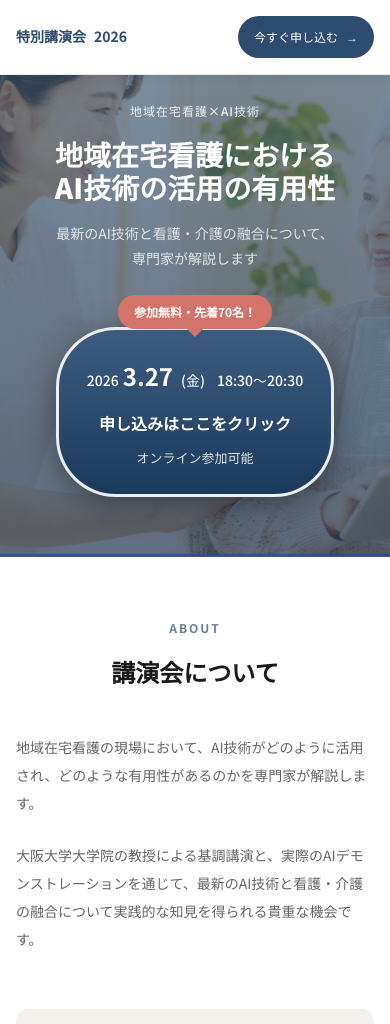
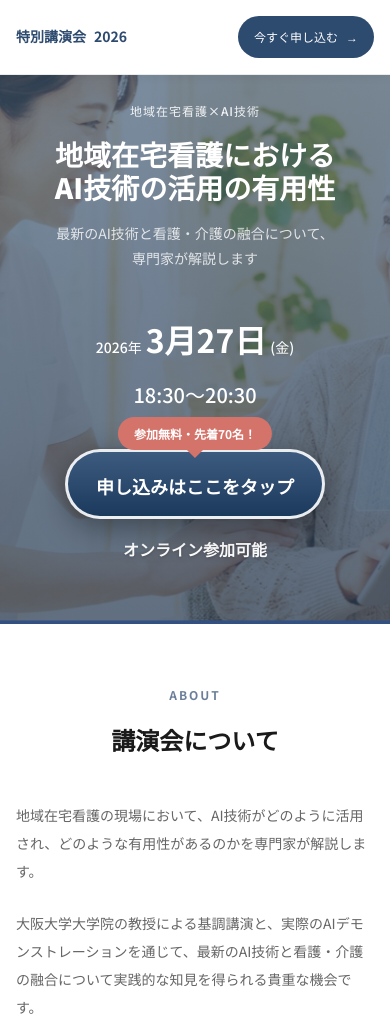
Before and after one commit to yurase342/kouenkai-lp, a plain HTML site: page index.html in a window 390 px wide. Shown: the top 1024 px of the page. Drawn offline with Linux system fonts and the light colour scheme.

Commit message:
index.htmlの更新

```diff
--- a/index.html
+++ b/index.html
@@ -168,6 +168,37 @@
             display: none;
         }
 
+        /* 日付情報（ボタンの外） */
+        .hero-date-info {
+            display: flex;
+            align-items: baseline;
+            justify-content: center;
+            gap: 8px;
+            margin-bottom: 24px;
+            color: var(--text-white);
+        }
+
+        .hero-date-year {
+            font-size: 22px;
+            font-weight: 500;
+        }
+
+        .hero-date-day {
+            font-size: 52px;
+            font-weight: 700;
+        }
+
+        .hero-date-weekday {
+            font-size: 22px;
+            font-weight: 500;
+        }
+
+        .hero-date-time {
+            font-size: 35px;
+            font-weight: 500;
+            margin-left: 8px;
+        }
+
         /* CTAボタン（吹き出し風） */
         .hero-cta-wrapper {
             position: relative;
@@ -206,8 +237,8 @@
             align-items: center;
             background: linear-gradient(180deg, #3d5a7f 0%, var(--primary-navy) 50%, #1a3a5c 100%);
             color: var(--text-white);
-            padding: 32px 64px;
-            border-radius: 100px;
+            padding: 20px 56px;
+            border-radius: 60px;
             text-decoration: none;
             transition: transform 0.3s, box-shadow 0.3s, border-color 0.3s;
             margin-top: 16px;
@@ -221,36 +252,8 @@
             border-color: rgba(255, 255, 255, 0.8);
         }
 
-        .hero-cta-date {
-            font-size: 22px;
-            font-weight: 500;
-            margin-bottom: 8px;
-            display: flex;
-            align-items: baseline;
-            gap: 4px;
-        }
-
-        .hero-cta-date .year {
-            font-size: 20px;
-        }
-
-        .hero-cta-date .day {
-            font-size: 36px;
-            font-weight: 700;
-        }
-
-        .hero-cta-date .weekday {
-            font-size: 20px;
-            margin-left: 4px;
-        }
-
-        .hero-cta-date .time {
-            font-size: 20px;
-            margin-left: 12px;
-        }
-
         .hero-cta-text {
-            font-size: 32px;
+            font-size: 28px;
             font-weight: 700;
             margin-top: 4px;
         }
@@ -261,6 +264,16 @@
             margin-top: 8px;
             opacity: 0.85;
         }
+
+        /* ボタン下のオンライン参加可能テキスト */
+        .hero-online-note {
+            margin-top: 20px;
+            font-size: 25px;
+            font-weight: 700;
+            color: var(--text-white);
+            text-shadow: 0 1px 3px rgba(0, 0, 0, 0.2);
+        }
+
 
         /* セクション共通 */
         section {
@@ -870,6 +883,33 @@
                 display: inline;
             }
 
+            /* 日付情報（スマホ用） */
+            .hero-date-info {
+                flex-wrap: wrap;
+                gap: 4px;
+                margin-bottom: 20px;
+            }
+
+            .hero-date-year {
+                font-size: 14px;
+            }
+
+            .hero-date-day {
+                font-size: 32px;
+            }
+
+            .hero-date-weekday {
+                font-size: 14px;
+            }
+
+            .hero-date-time {
+                font-size: 20px;
+                width: 100%;
+                text-align: center;
+                margin-left: 0;
+                margin-top: 4px;
+            }
+
             .hero-cta-label {
                 font-size: 12px;
                 padding: 6px 16px;
@@ -877,35 +917,17 @@
             }
 
             .hero-cta {
-                padding: 24px 28px;
-                border-radius: 60px;
-            }
-
-            .hero-cta-date {
+                padding: 14px 28px;
+                border-radius: 50px;
+            }
+
+            .hero-cta-text {
+                font-size: 18px;
+            }
+
+            .hero-online-note {
                 font-size: 16px;
-                flex-wrap: wrap;
-                justify-content: center;
-            }
-
-            .hero-cta-date .year {
-                font-size: 14px;
-            }
-
-            .hero-cta-date .day {
-                font-size: 24px;
-            }
-
-            .hero-cta-date .weekday {
-                font-size: 14px;
-            }
-
-            .hero-cta-date .time {
-                font-size: 14px;
-                margin-left: 8px;
-            }
-
-            .hero-cta-text {
-                font-size: 16px;
+                margin-top: 16px;
             }
 
             /* セクション共通 */
@@ -1220,19 +1242,21 @@
             <h1 class="hero-title">地域在宅看護における<br>AI技術の活用の有用性</h1>
             <p class="hero-subtitle">最新のAI技術と看護・介護の融合について、<br class="sp-only">専門家が解説します</p>
 
+            <!-- 日付情報（ボタンの外） -->
+            <div class="hero-date-info">
+                <span class="hero-date-year">2026年</span>
+                <span class="hero-date-day">3月27日</span>
+                <span class="hero-date-weekday">(金)</span>
+                <span class="hero-date-time">18:30〜20:30</span>
+            </div>
+
             <div class="hero-cta-wrapper">
                 <div class="hero-cta-label">参加無料・先着70名！</div>
                 <a href="https://forms.gle/PoKS8vL29y7qfzpc6" class="hero-cta" target="_blank">
-                    <div class="hero-cta-date">
-                        <span class="year">2026</span>
-                        <span class="day">3.27</span>
-                        <span class="weekday">(金)</span>
-                        <span class="time">18:30〜20:30</span>
-                    </div>
-                    <div class="hero-cta-text">申し込みはここをクリック</div>
-                    <div class="hero-cta-sub">オンライン参加可能</div>
+                    <div class="hero-cta-text">申し込みはここをタップ</div>
                 </a>
             </div>
+            <div class="hero-online-note">オンライン参加可能</div>
         </div>
     </section>
 
@@ -1477,19 +1501,21 @@
             <h2 class="cta-title">参加をご希望の方はこちらから</h2>
             <p class="cta-description">地域在宅看護×AI技術の最新情報を手に入れましょう</p>
 
+            <!-- 日付情報（ボタンの外） -->
+            <div class="hero-date-info">
+                <span class="hero-date-year">2026年</span>
+                <span class="hero-date-day">3月27日</span>
+                <span class="hero-date-weekday">(金)</span>
+                <span class="hero-date-time">18:30〜20:30</span>
+            </div>
+
             <div class="hero-cta-wrapper">
                 <div class="hero-cta-label">参加無料・先着70名！</div>
                 <a href="https://forms.gle/PoKS8vL29y7qfzpc6" class="hero-cta cta-section-btn" target="_blank">
-                    <div class="hero-cta-date">
-                        <span class="year">2026</span>
-                        <span class="day">3.27</span>
-                        <span class="weekday">(金)</span>
-                        <span class="time">18:30〜20:30</span>
-                    </div>
-                    <div class="hero-cta-text">申し込みはここをクリック</div>
-                    <div class="hero-cta-sub">オンライン参加可能</div>
+                    <div class="hero-cta-text">申し込みはここをタップ</div>
                 </a>
             </div>
+            <div class="hero-online-note">オンライン参加可能</div>
         </div>
     </section>
 
```
